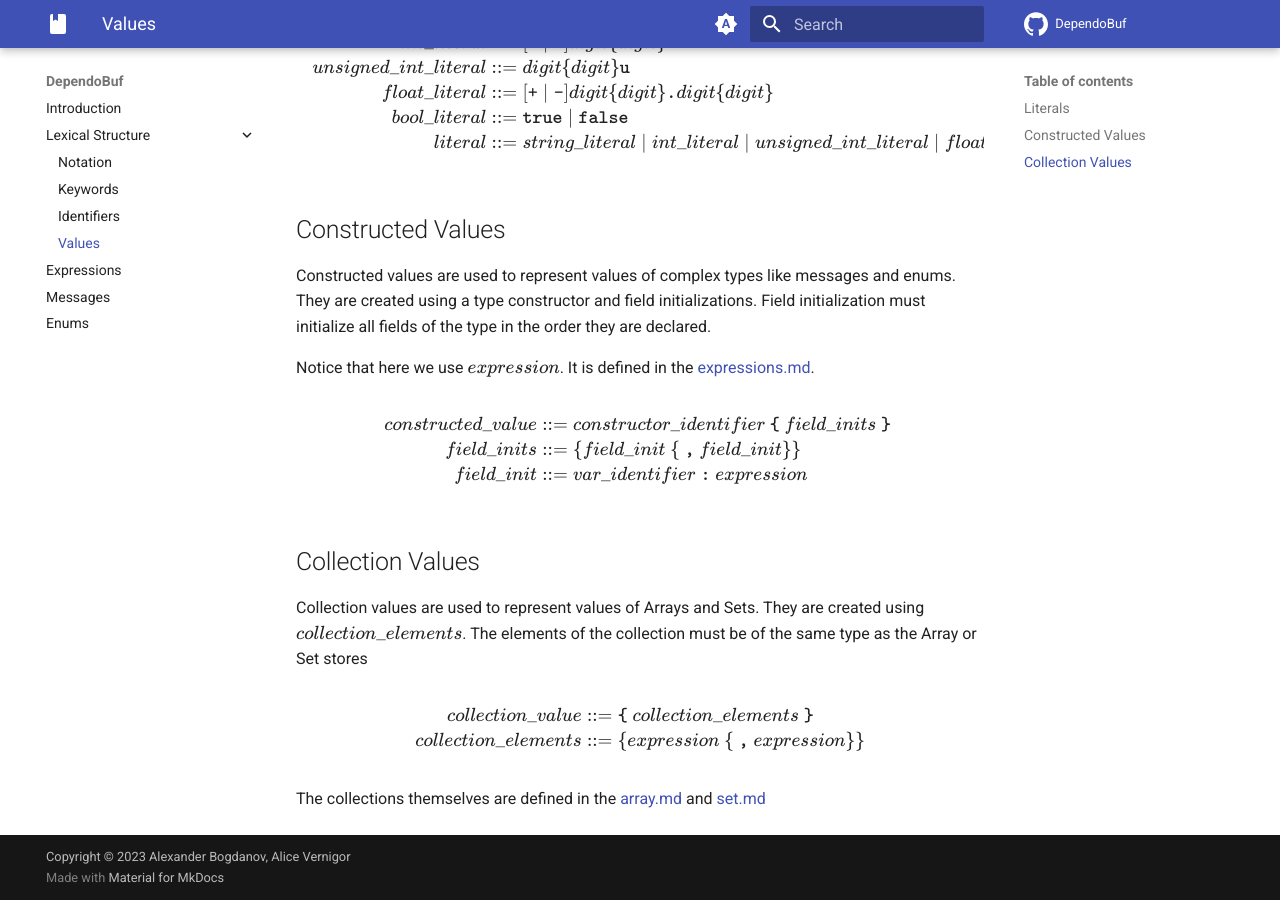
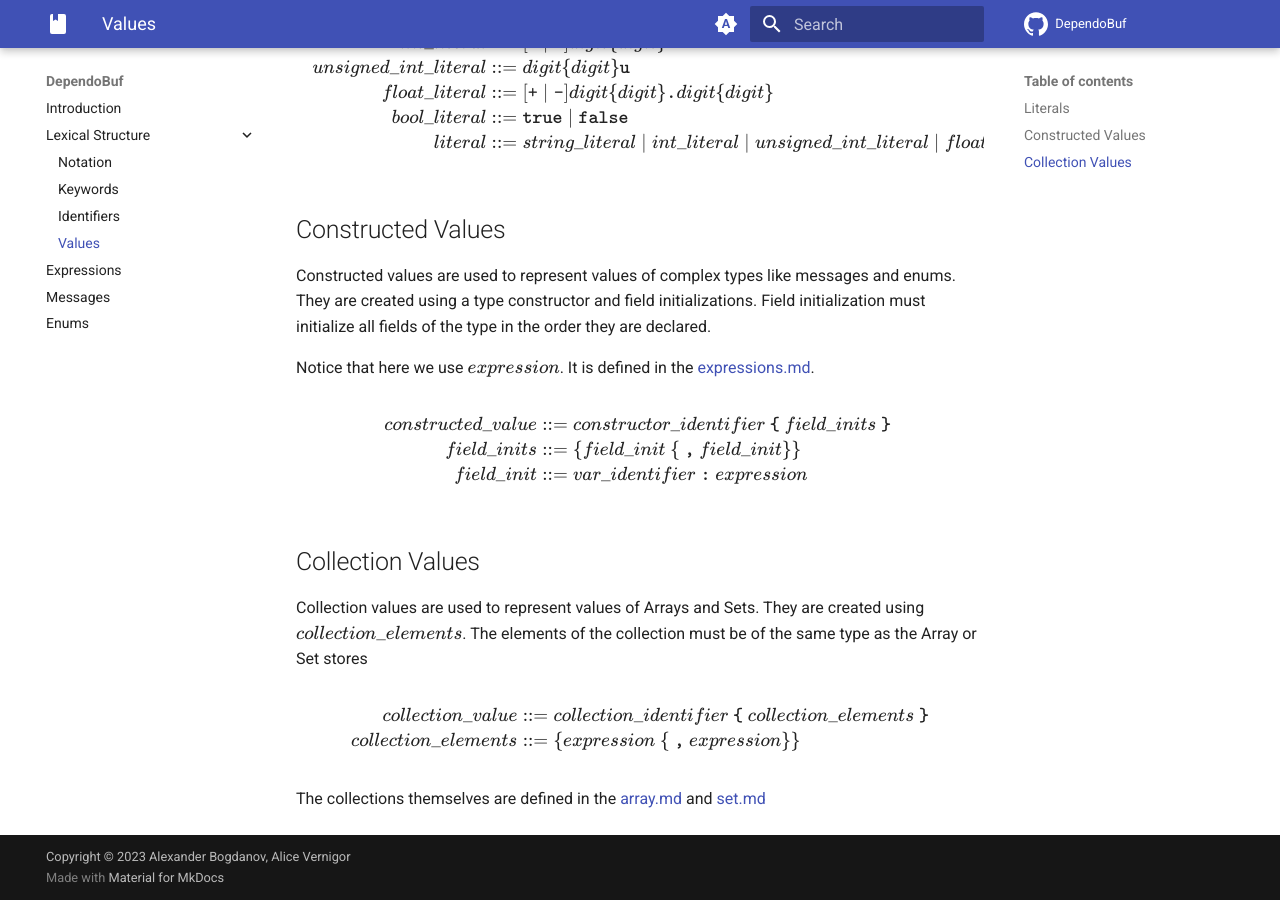
Before and after one commit to SphericalPotatoInVacuum/DependoBuf, an MkDocs documentation site: the page built from docs/lexical-structure/values.md, in a window 1280 px wide and 900 px high, scrolled down 539 px. Built offline with MkDocs 1.6.1 and Material for MkDocs 9.7.7, drawn with Linux system fonts in a browser that asks for light colours; comment, search, counter and statistics services are not loaded.

Commit message:
fixed errors with parser

```diff
--- a/docs/lexical-structure/values.md
+++ b/docs/lexical-structure/values.md
@@ -49,7 +49,7 @@ Collection values are used to represent values of Arrays and Sets. They are crea
 
 $$
 \begin{align*}
-collection\_value &::= \texttt{\{} \ collection\_elements \ \texttt{\}} \\
+collection\_value &::= collection\_identifier ~\texttt{\{}  \ collection\_elements \ \texttt{\}} \\
 collection\_elements &::= \lbrace expression \ \lbrace ~\texttt{,}~ expression \rbrace \rbrace \\
 \end{align*}
 $$
```
Also changed, not shown: docs/lexical-structure/identifiers.md (+1 -0 lines), 3 other files.
